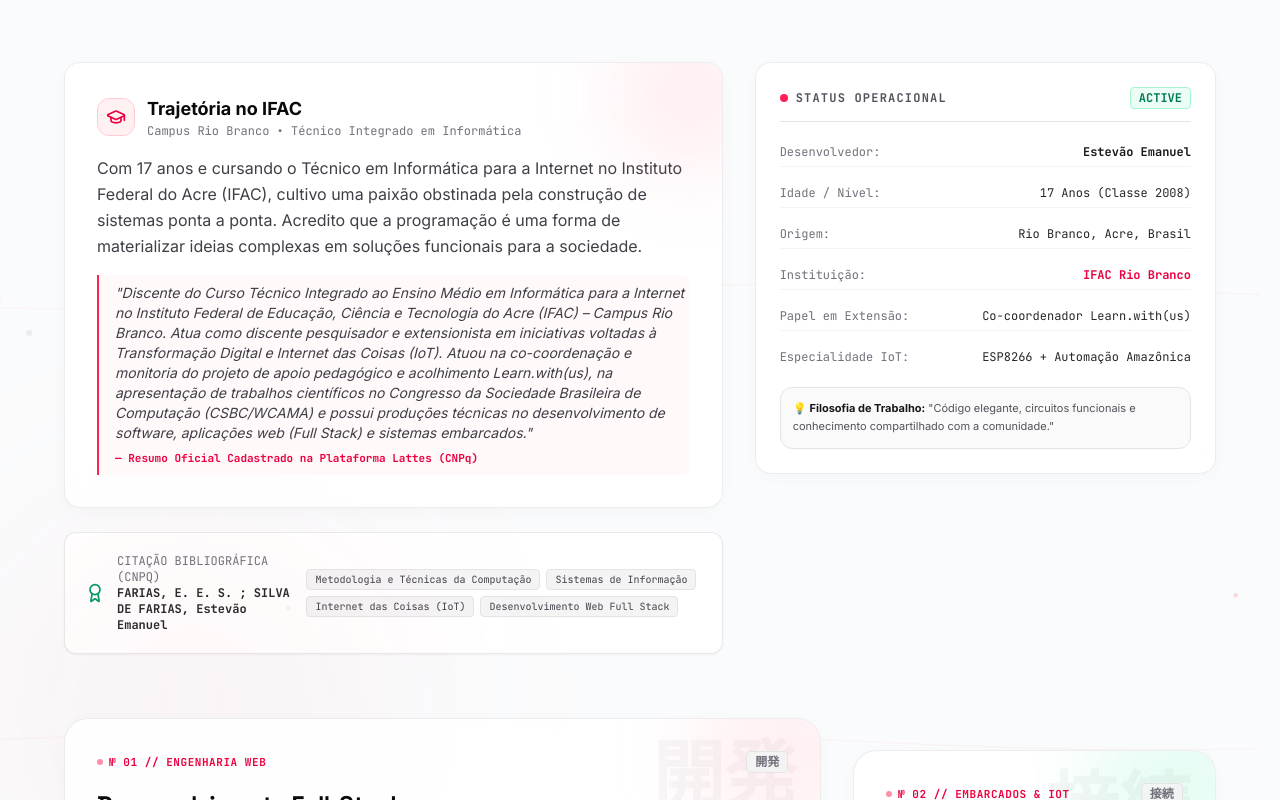
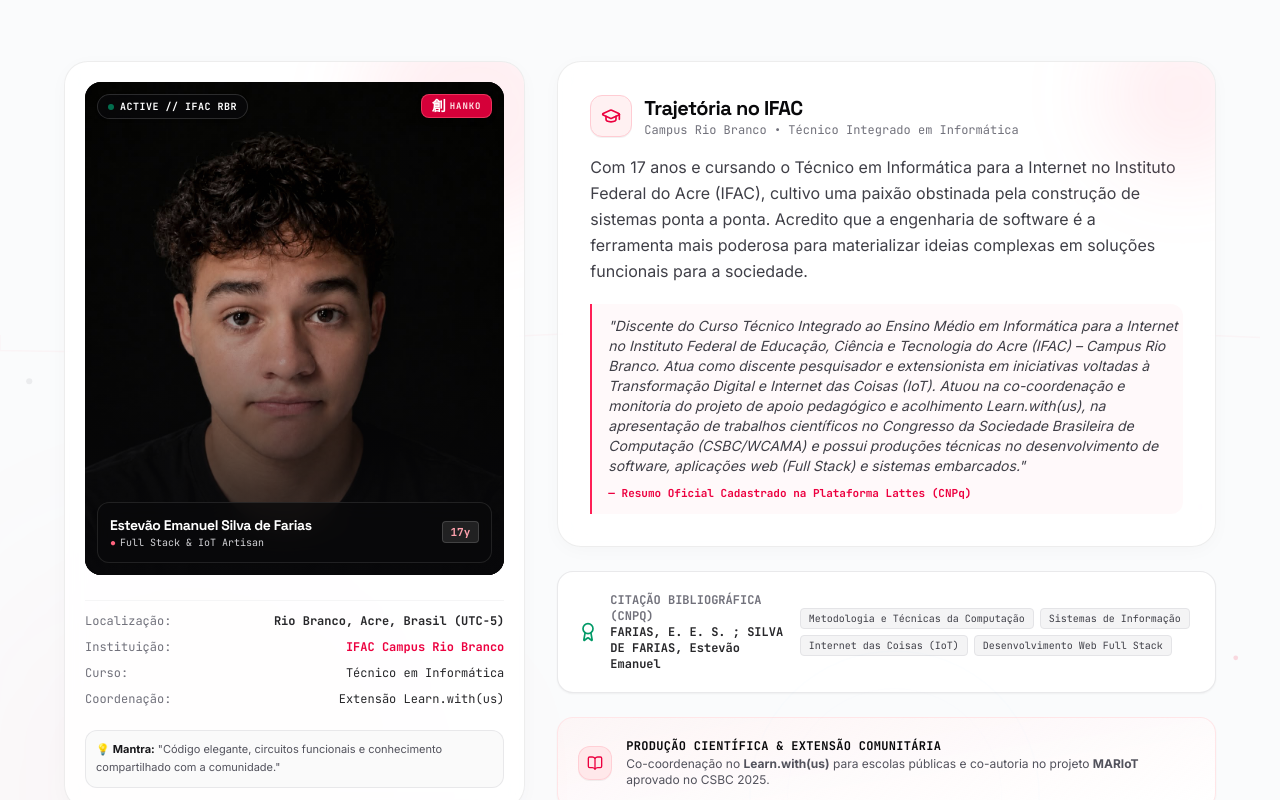
Before and after one commit to StevegitXz/port-al, a React (Vite) app: page / in a window 1280 px wide. Shown: the part 1080-1880 px from the top of the page. Built offline with nearby package versions, Linux system fonts and the light colour scheme.

Commit message:
feat(profile): integrate author portrait with 3D tilt editorial card and hero status avatar

```diff
--- a/src/components/About.jsx
+++ b/src/components/About.jsx
@@ -3,6 +3,119 @@ import { BookOpen, GraduationCap, Cpu, Layers, Sparkles, Award, Compass, HeartHa
 import { PERSONAL_INFO, PHILOSOPHY_PILLARS } from '../utils/data';
 import { sound } from '../utils/sound';
 import ZenRipples from './effects/ZenRipples';
+import authorPhoto from '../assets/FotoEu.jpeg';
+
+// 3D Perspective Tilt Card for Author Portrait
+function ArtisanProfileCard() {
+  const [tilt, setTilt] = React.useState({ x: 0, y: 0 });
+  const [isHovered, setIsHovered] = React.useState(false);
+
+  const handleMouseMove = (e) => {
+    const rect = e.currentTarget.getBoundingClientRect();
+    const x = e.clientX - rect.left - rect.width / 2;
+    const y = e.clientY - rect.top - rect.height / 2;
+    setTilt({
+      x: -((y / (rect.height / 2)) * 6),
+      y: (x / (rect.width / 2)) * 6,
+    });
+  };
+
+  const handleMouseLeave = () => {
+    setIsHovered(false);
+    setTilt({ x: 0, y: 0 });
+  };
+
+  return (
+    <div
+      onMouseEnter={() => {
+        sound.playHover();
+        setIsHovered(true);
+      }}
+      onMouseMove={handleMouseMove}
+      onMouseLeave={handleMouseLeave}
+      style={{
+        transform: isHovered
+          ? `perspective(900px) rotateX(${tilt.x}deg) rotateY(${tilt.y}deg) scale3d(1.015, 1.015, 1.015)`
+          : undefined,
+        transition: isHovered ? 'transform 80ms ease-out' : 'transform 400ms ease-out',
+      }}
+      className="group relative rounded-3xl glass-panel bg-white/95 border border-zinc-200/80 hover:border-rose-300 shadow-xs hover:shadow-2xl transition-all duration-300 overflow-hidden flex flex-col p-4 sm:p-5 will-change-transform h-full justify-between"
+    >
+      {/* Soft ambient corner glow on hover */}
+      <div className="pointer-events-none absolute -top-16 -right-16 w-56 h-56 bg-rose-400/10 rounded-full blur-2xl group-hover:scale-150 transition-transform duration-500"></div>
+
+      {/* Photo Frame Container */}
+      <div className="relative w-full rounded-2xl overflow-hidden bg-zinc-950 aspect-[4/4.7] shadow-inner">
+        <img
+          src={authorPhoto}
+          alt={PERSONAL_INFO.name}
+          className="w-full h-full object-cover object-top filter contrast-[1.03] group-hover:scale-105 transition-transform duration-700 ease-out"
+        />
+
+        {/* Ambient Dark Gradient at Base */}
+        <div className="absolute inset-0 bg-gradient-to-t from-zinc-950/95 via-zinc-950/25 to-transparent pointer-events-none" />
+
+        {/* Top-Left Live Status Badge */}
+        <div className="absolute top-3 left-3 inline-flex items-center gap-1.5 px-2.5 py-1 rounded-full bg-zinc-950/75 backdrop-blur-md border border-white/15 text-white text-[10px] font-mono shadow-sm select-none">
+          <span className="w-1.5 h-1.5 rounded-full bg-emerald-400 animate-pulse"></span>
+          <span className="tracking-wider uppercase font-semibold">ACTIVE // IFAC RBR</span>
+        </div>
+
+        {/* Top-Right Hanko Artisan Seal [ 創 ] */}
+        <div
+          className="group/hanko absolute top-3 right-3 flex items-center gap-1 px-2.5 py-1 rounded-lg bg-rose-600/90 text-white font-serif text-xs font-bold shadow-md border border-rose-400/50 backdrop-blur-xs select-none hover:scale-105 transition-transform"
+          title="Selo de Artesão Digital // 創造 (Criação)"
+        >
+          <span className="text-sm leading-none">創</span>
+          <span className="text-[9px] font-mono tracking-widest font-bold text-rose-100">
+            HANKO
+          </span>
+        </div>
+
+        {/* Floating Bottom Metadata Badge inside Photo */}
+        <div className="absolute bottom-3 left-3 right-3 p-3 rounded-xl bg-zinc-950/80 backdrop-blur-md border border-white/10 text-white flex items-center justify-between shadow-lg">
+          <div>
+            <div className="text-sm font-bold tracking-tight text-white flex items-center gap-1.5 font-['Space_Grotesk']">
+              <span>{PERSONAL_INFO.name}</span>
+            </div>
+            <div className="text-[10px] font-mono text-zinc-300 flex items-center gap-1">
+              <span className="text-rose-400">●</span>
+              <span>Full Stack & IoT Artisan</span>
+            </div>
+          </div>
+          <span className="text-[11px] font-mono px-2 py-0.5 rounded bg-white/10 border border-white/15 text-rose-300 font-semibold">
+            {PERSONAL_INFO.age}y
+          </span>
+        </div>
+      </div>
+
+      {/* Operational Vitals Section below Photo */}
+      <div className="mt-4 pt-3 border-t border-zinc-100/90 space-y-2.5">
+        <div className="flex items-center justify-between text-xs font-mono">
+          <span className="text-zinc-500">Localização:</span>
+          <span className="text-zinc-800 font-semibold">{PERSONAL_INFO.location} (UTC-5)</span>
+        </div>
+        <div className="flex items-center justify-between text-xs font-mono">
+          <span className="text-zinc-500">Instituição:</span>
+          <span className="text-rose-600 font-semibold">IFAC Campus Rio Branco</span>
+        </div>
+        <div className="flex items-center justify-between text-xs font-mono">
+          <span className="text-zinc-500">Curso:</span>
+          <span className="text-zinc-800">Técnico em Informática</span>
+        </div>
+        <div className="flex items-center justify-between text-xs font-mono">
+          <span className="text-zinc-500">Coordenação:</span>
+          <span className="text-zinc-800">Extensão Learn.with(us)</span>
+        </div>
+      </div>
+
+      {/* Philosophy Footnote */}
+      <div className="mt-3.5 p-2.5 rounded-xl bg-zinc-50 border border-zinc-200/80 text-[11px] text-zinc-600 leading-relaxed font-sans">
+        💡 <strong className="text-zinc-900">Mantra:</strong> "Código elegante, circuitos funcionais e conhecimento compartilhado com a comunidade."
+      </div>
+    </div>
+  );
+}
 
 // 3D Perspective Tilt Card for Philosophy Pillars
 function AboutPillarCard({ pillar, config }) {
@@ -154,41 +267,47 @@ export default function About() {
         </div>
 
         {/* Narrative & Profile Overview Grid */}
-        <div className="grid grid-cols-1 lg:grid-cols-12 gap-8 mb-16 items-start">
-          {/* Main Story & Lattes Excerpt */}
-          <div className="lg:col-span-7 space-y-6">
-            <div className="p-6 sm:p-8 rounded-2xl glass-panel bg-white/90 border border-zinc-200/80 shadow-xs relative overflow-hidden">
+        <div className="grid grid-cols-1 lg:grid-cols-12 gap-8 mb-16 items-stretch">
+          {/* Left Column: Artisan Profile Card with 3D Tilt Portrait */}
+          <div className="lg:col-span-5">
+            <ArtisanProfileCard />
+          </div>
+
+          {/* Right Column: Main Story & Academic Credentials */}
+          <div className="lg:col-span-7 flex flex-col justify-between space-y-6">
+            {/* Trajetória no IFAC Narrative Card */}
+            <div className="p-6 sm:p-8 rounded-3xl glass-panel bg-white/95 border border-zinc-200/80 shadow-xs relative overflow-hidden flex-1">
               <div className="absolute -top-12 -right-12 w-40 h-40 bg-rose-400/10 rounded-full blur-2xl pointer-events-none"></div>
 
               <div className="flex items-center gap-3 mb-4">
-                <span className="p-2 rounded-xl bg-rose-50 text-rose-600 border border-rose-200">
+                <span className="p-2.5 rounded-xl bg-rose-50 text-rose-600 border border-rose-200 shadow-2xs">
                   <GraduationCap className="w-5 h-5" />
                 </span>
                 <div>
-                  <h3 className="text-lg font-bold text-zinc-950">Trajetória no IFAC</h3>
+                  <h3 className="text-xl font-black text-zinc-950 font-['Space_Grotesk'] tracking-tight">Trajetória no IFAC</h3>
                   <p className="text-xs font-mono text-zinc-500">Campus Rio Branco • Técnico Integrado em Informática</p>
                 </div>
               </div>
 
-              <p className="text-sm sm:text-base text-zinc-700 leading-relaxed mb-4">
-                Com 17 anos e cursando o Técnico em Informática para a Internet no Instituto Federal do Acre (IFAC), cultivo uma paixão obstinada pela construção de sistemas ponta a ponta. Acredito que a programação é uma forma de materializar ideias complexas em soluções funcionais para a sociedade.
+              <p className="text-sm sm:text-base text-zinc-700 leading-relaxed mb-5 font-normal">
+                Com 17 anos e cursando o Técnico em Informática para a Internet no Instituto Federal do Acre (IFAC), cultivo uma paixão obstinada pela construção de sistemas ponta a ponta. Acredito que a engenharia de software é a ferramenta mais poderosa para materializar ideias complexas em soluções funcionais para a sociedade.
               </p>
 
-              <blockquote className="border-l-2 border-rose-500 pl-4 py-2 text-xs sm:text-sm text-zinc-700 italic bg-rose-50/40 rounded-r-lg">
+              <blockquote className="border-l-2 border-rose-500 pl-4 py-3 text-xs sm:text-sm text-zinc-700 italic bg-rose-50/40 rounded-r-xl">
                 "{PERSONAL_INFO.lattesBio}"
-                <span className="block mt-2 not-italic font-mono text-[11px] text-rose-600 font-semibold">
+                <span className="block mt-2.5 not-italic font-mono text-[11px] text-rose-600 font-bold">
                   — Resumo Oficial Cadastrado na Plataforma Lattes (CNPq)
                 </span>
               </blockquote>
             </div>
 
             {/* CNPq Citations & Recognition Card */}
-            <div className="p-5 rounded-xl bg-white border border-zinc-200/80 shadow-xs flex flex-col sm:flex-row sm:items-center justify-between gap-4">
+            <div className="p-5 rounded-2xl bg-white border border-zinc-200/80 shadow-xs flex flex-col sm:flex-row sm:items-center justify-between gap-4">
               <div className="flex items-center gap-3">
                 <Award className="w-5 h-5 text-emerald-600 shrink-0" />
                 <div>
-                  <div className="text-xs font-mono text-zinc-500 uppercase">Citação Bibliográfica (CNPq)</div>
-                  <div className="text-xs font-mono font-semibold text-zinc-800">
+                  <div className="text-xs font-mono text-zinc-500 uppercase font-semibold">Citação Bibliográfica (CNPq)</div>
+                  <div className="text-xs font-mono font-bold text-zinc-800">
                     {PERSONAL_INFO.cnpqCitation}
                   </div>
                 </div>
@@ -201,49 +320,22 @@ export default function About() {
                 ))}
               </div>
             </div>
-          </div>
 
-          {/* Quick Specs / Vitals Card */}
-          <div className="lg:col-span-5 p-6 rounded-2xl glass-panel bg-white/90 border border-zinc-200/80 shadow-xs space-y-4">
-            <div className="flex items-center justify-between pb-3 border-b border-zinc-200">
-              <div className="flex items-center gap-2">
-                <span className="w-2 h-2 rounded-full bg-rose-500"></span>
-                <span className="text-xs font-mono uppercase tracking-widest text-zinc-600 font-semibold">STATUS OPERACIONAL</span>
+            {/* Scientific & Community Impact Card */}
+            <div className="p-5 rounded-2xl bg-gradient-to-br from-rose-50/60 to-white border border-rose-100/90 shadow-xs flex items-center justify-between gap-4">
+              <div className="flex items-center gap-3.5">
+                <span className="p-2 rounded-xl bg-rose-100/80 text-rose-600 border border-rose-200/90 shadow-2xs">
+                  <BookOpen className="w-4 h-4" />
+                </span>
+                <div>
+                  <div className="text-xs font-mono text-zinc-950 font-bold uppercase tracking-wide">
+                    Produção Científica & Extensão Comunitária
+                  </div>
+                  <div className="text-xs text-zinc-600 mt-0.5">
+                    Co-coordenação no <strong>Learn.with(us)</strong> para escolas públicas e co-autoria no projeto <strong>MARIoT</strong> aprovado no CSBC 2025.
+                  </div>
+                </div>
               </div>
-              <span className="text-xs font-mono text-emerald-700 bg-emerald-50 px-2 py-0.5 rounded border border-emerald-200 font-semibold">
-                ACTIVE
-              </span>
-            </div>
-
-            <div className="space-y-3 font-mono text-xs">
-              <div className="flex justify-between py-1.5 border-b border-zinc-100">
-                <span className="text-zinc-500">Desenvolvedor:</span>
-                <span className="text-zinc-900 font-semibold">{PERSONAL_INFO.shortName}</span>
-              </div>
-              <div className="flex justify-between py-1.5 border-b border-zinc-100">
-                <span className="text-zinc-500">Idade / Nível:</span>
-                <span className="text-zinc-800">{PERSONAL_INFO.age} Anos (Classe 2008)</span>
-              </div>
-              <div className="flex justify-between py-1.5 border-b border-zinc-100">
-                <span className="text-zinc-500">Origem:</span>
-                <span className="text-zinc-800">{PERSONAL_INFO.location}</span>
-              </div>
-              <div className="flex justify-between py-1.5 border-b border-zinc-100">
-                <span className="text-zinc-500">Instituição:</span>
-                <span className="text-rose-600 font-semibold">IFAC Rio Branco</span>
-              </div>
-              <div className="flex justify-between py-1.5 border-b border-zinc-100">
-                <span className="text-zinc-500">Papel em Extensão:</span>
-                <span className="text-zinc-800">Co-coordenador Learn.with(us)</span>
-              </div>
-              <div className="flex justify-between py-1.5">
-                <span className="text-zinc-500">Especialidade IoT:</span>
-                <span className="text-zinc-800">ESP8266 + Automação Amazônica</span>
-              </div>
-            </div>
-
-            <div className="p-3 rounded-xl bg-zinc-50 border border-zinc-200 text-[11px] text-zinc-600 leading-relaxed">
-              💡 <strong className="text-zinc-900">Filosofia de Trabalho:</strong> "Código elegante, circuitos funcionais e conhecimento compartilhado com a comunidade."
             </div>
           </div>
         </div>
--- a/src/components/Hero.jsx
+++ b/src/components/Hero.jsx
@@ -5,6 +5,7 @@ import ScrambleText from './ScrambleText';
 import { PERSONAL_INFO, METRICS } from '../utils/data';
 import { sound } from '../utils/sound';
 import { achievementManager } from '../utils/achievements';
+import authorPhoto from '../assets/FotoEu.jpeg';
 
 export default function Hero() {
   const [copied, setCopied] = useState(false);
@@ -64,8 +65,13 @@ export default function Hero() {
       <div className="relative z-10 max-w-5xl mx-auto flex flex-col items-center text-center">
         {/* Top Status & Hanko Stamp Strip */}
         <div className="flex flex-wrap items-center justify-center gap-3 mb-6">
-          {/* Status HUD Pill */}
-          <div className="inline-flex items-center gap-2.5 px-3.5 py-1.5 rounded-full bg-white/90 border border-zinc-200/90 backdrop-blur-md shadow-xs">
+          {/* Status HUD Pill with Author Avatar */}
+          <div className="inline-flex items-center gap-2.5 pl-1.5 pr-3.5 py-1 rounded-full bg-white/90 border border-zinc-200/90 backdrop-blur-md shadow-xs hover:border-rose-300 transition-colors">
+            <img
+              src={authorPhoto}
+              alt={PERSONAL_INFO.name}
+              className="w-6 h-6 rounded-full object-cover object-top border border-rose-400/70 shadow-xs ring-1 ring-rose-300/40"
+            />
             <span className="relative flex h-2 w-2">
               <span className="animate-ping absolute inline-flex h-full w-full rounded-full bg-emerald-500 opacity-75"></span>
               <span className="relative inline-flex rounded-full h-2 w-2 bg-emerald-600"></span>
```
Also changed, not shown: src/assets/FotoEu.jpeg (added).
